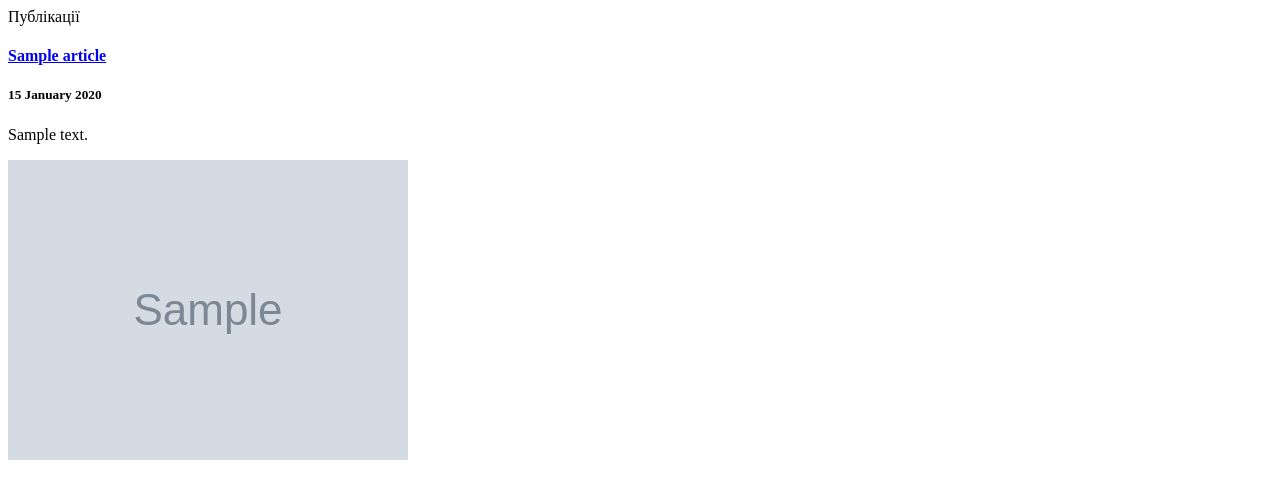
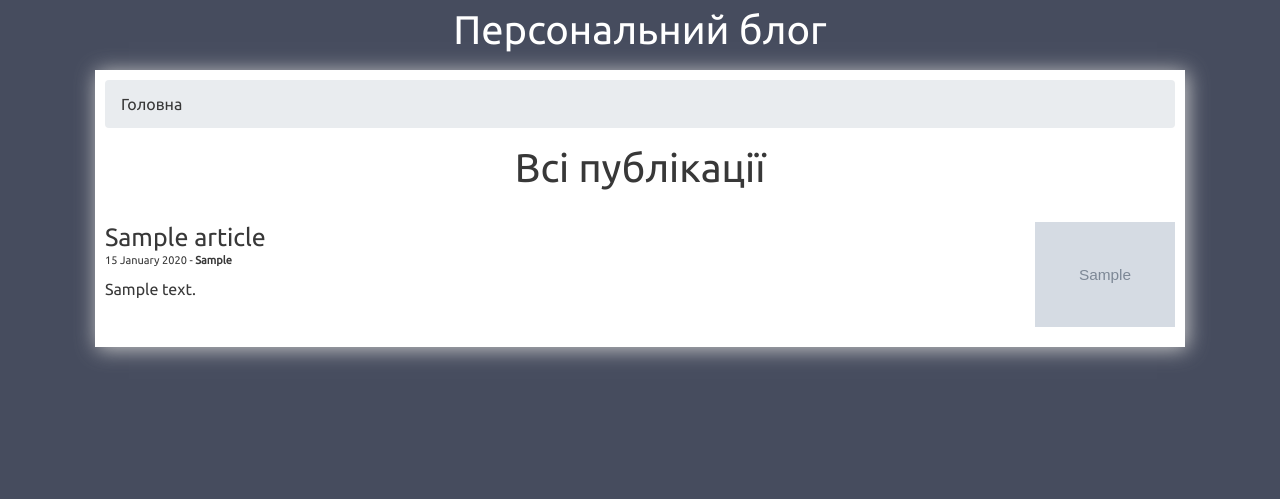
Before and after one commit to Inversion-des/djungo-test, a Django app: page /articles in a window 1280 px wide. Shown: the top 499 px of the page. Run offline with Django 5.2, Linux system fonts and the light colour scheme; tables that the repository leaves empty hold one stand-in row (values such as "Sample post"); grey boxes marked "Sample" are stand-in pictures; some libraries are stand-ins or nearby versions.

Commit message:
all articles list works

```diff
--- a/app_blog/models.py
+++ b/app_blog/models.py
@@ -61,7 +61,7 @@ class Article(models.Model):
 
 	def get_absolute_url(self):
 		try:
-			url = reverse('news-detail', kwargs={
+			url = reverse('article-detail', kwargs={
 				'year': self.pub_date.strftime('%Y'),
 				'month': self.pub_date.strftime('%m'),
 				'day': self.pub_date.strftime('%d'),
--- a/app_blog/static/css/main.css
+++ b/app_blog/static/css/main.css
@@ -1,21 +1,13 @@
-h1 {
-	color: #9C27B0;
-}
 @import url('https://fonts.googleapis.com/css?family=Ubuntu');
 
-@media (max-width: 480px) {
-	h1 {
-		font-size: 18px;
-	}
-}
-
 body {
-	/* background-image: url('../img/bg.jpg'); */
 	background-color: #464c5e;
 	background-repeat: repeat-y;
 }
 
-div > h1 {
+.container > .title {
+	font-size: 40px;
+	text-align: center;
 	color: #fff;
 	font-family: 'Ubuntu', sans-serif;
 }
@@ -25,7 +17,7 @@ body > div > nav > div > a > h4 {
 	font-family: 'Ubuntu', sans-serif;
 }
 
-.article-block {
+main {
 	background: #fff;
 	color: #383838;
 	font-family: 'Ubuntu', sans-serif;
@@ -34,7 +26,7 @@ body > div > nav > div > a > h4 {
 	margin: 10px;
 }
 
-.article-block a {
+main a {
 	color: #383838;
 	font-family: 'Ubuntu', sans-serif;
 }
@@ -56,3 +48,28 @@ div.container-image > img {
 .fotorama__img {
 	object-fit: scale-down;
 }
+
+.articles-list h1 {
+	text-align: center;
+	margin-bottom: 30px;
+}
+.articles-list .articles-row {
+	overflow: hidden;
+	margin-bottom: 10px;
+}
+.articles-list .articles-row h2 {
+	font-size: 25px;
+	margin-bottom: 0;
+}
+.articles-list .articles-row dd {
+	font-size: 11px;
+}
+.articles-list .articles-row dd a {
+	font-weight: bold;
+}
+.articles-list .articles-row .container-image {
+	display: inline-block;
+	float: right;
+	width: 150px;
+	padding-left: 10px;
+}
--- a/app_blog/templates/article_detail.html
+++ b/app_blog/templates/article_detail.html
@@ -1,8 +1,7 @@
 {% extends 'base.html' %}
 
 {% block content %}
-
-	<div class="article-block">
+	<main class="article-block">
 		<ol class="breadcrumb">
 			<li class="breadcrumb-item"><a href="/">Головна</a></li>
 			<li class="breadcrumb-item"><a href="{% url 'articles-list' %}">Публікації</a></li>
@@ -20,6 +19,5 @@
 			{% endif %}
 		</div>
 		<div class='clearfix'></div>
-	</div>
-
+	</main>
 {% endblock %}
--- a/app_blog/templates/articles_list.html
+++ b/app_blog/templates/articles_list.html
@@ -1,11 +1,12 @@
-<!DOCTYPE html>
-<html lang="en">
-<head>
-	<meta charset="UTF-8">
-	<title>Публікації</title>
-</head>
-<body>
-	Публікації <br/>
+{% extends 'base.html' %}
+
+{% block content %}
+	<main class="articles-list">
+		<ol class="breadcrumb">
+			<li class="breadcrumb-item"><a href="/">Головна</a></li>
+		</ol>
+
+		<h1>Всі публікації</h1>
 
 		{% if category %}
 			{{ category }}
@@ -13,20 +14,25 @@
 
 		{% for item in items %}
 			<div class="articles-row">
+				<div class="container-image">
+					<img class="img" src="{{ item.images.all.0.image.url }}" alt="" />
+				</div>
 				<a href="{{ item.get_absolute_url }}">
-				<h4>{{ item.title }}</h4>
+					<h2>{{ item.title }}</h2>
 				</a>
-			<h5>
-				{{ item.pub_date|date:"j E Y"|safe|linebreaks }}
-			</h5>
+				<!-- Output the category here -->
+				<dd>
+					{{ item.pub_date|date:"j E Y"|safe }} -
+					<a href="{{ item.category.get_absolute_url }}">
+						{{ item.category }}
+					</a>
+				</dd>
+
 				<p>
 					{{ item.description|safe|escape|striptags|truncatewords_html:32 }}
 				</p>
-			<div class="container-image">
-				<img class="img" src="{{ item.images.all.0.image.url }}" alt="" />
-			</div>
-			<div class='clearfix'></div>
 			</div>
 		{% endfor %}
-</body>
-</html>
+
+	</main>
+{% endblock %}
--- a/app_blog/templates/base.html
+++ b/app_blog/templates/base.html
@@ -11,7 +11,7 @@
 </head>
 <body>
 	<div class="container">
-		<h1>Персональний блог</h1>
+		<div class="title">Персональний блог</div>
 		{% block content %}{% endblock %}
 	</div>
 	<!-- Javascripts Section -->
--- a/app_blog/urls.py
+++ b/app_blog/urls.py
@@ -6,9 +6,9 @@ from .views import (HomePageView, ArticleDetail, ArticleList, ArticleCategoryLis
 
 urlpatterns = [
 	path('', views.HomePageView.as_view()),
-	path(r'articles', ArticleList.as_view(), name='articles-list'),
+	path('articles', ArticleList.as_view(), name='articles-list'),
 	path(r'articles/category/<slug>', ArticleCategoryList.as_view(), name='articles-category-list'),
-	path(r'articles/<year>/<month>/<day>/<slug>', ArticleDetail.as_view(), name='news-detail'),
+	path(r'articles/<year>/<month>/<day>/<slug>', ArticleDetail.as_view(), name='article-detail'),
 ]
 
 if settings.DEBUG:
```
Lines whose indentation alone changed are shown as unchanged.
